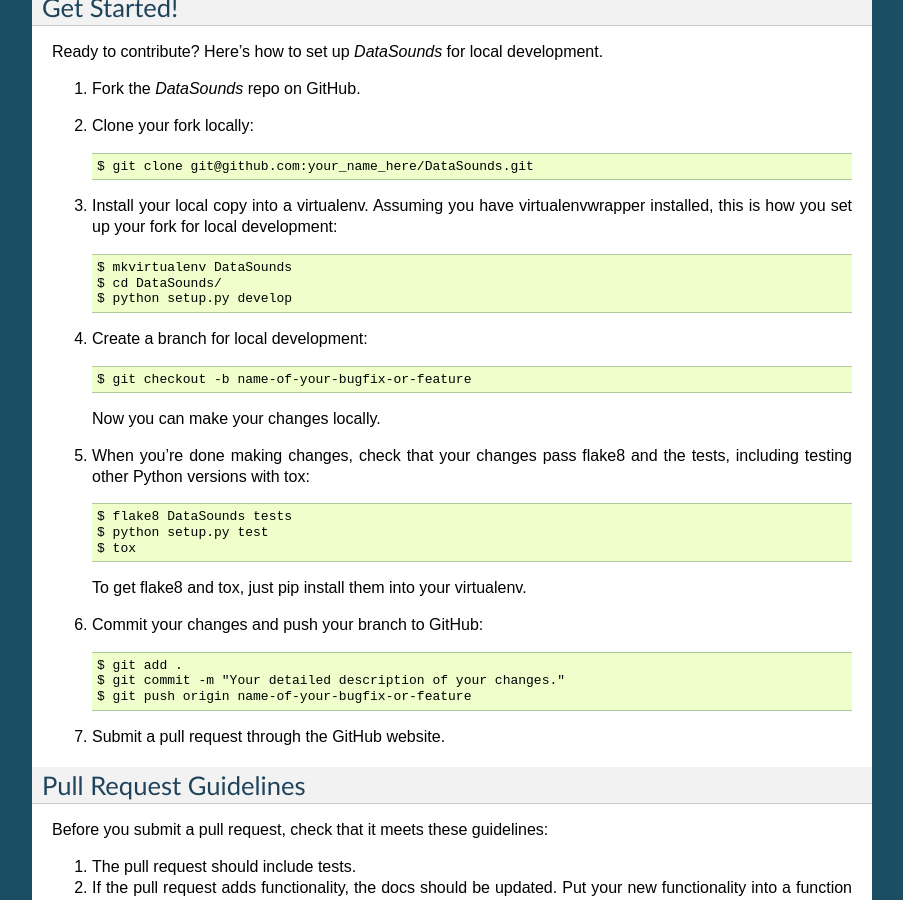
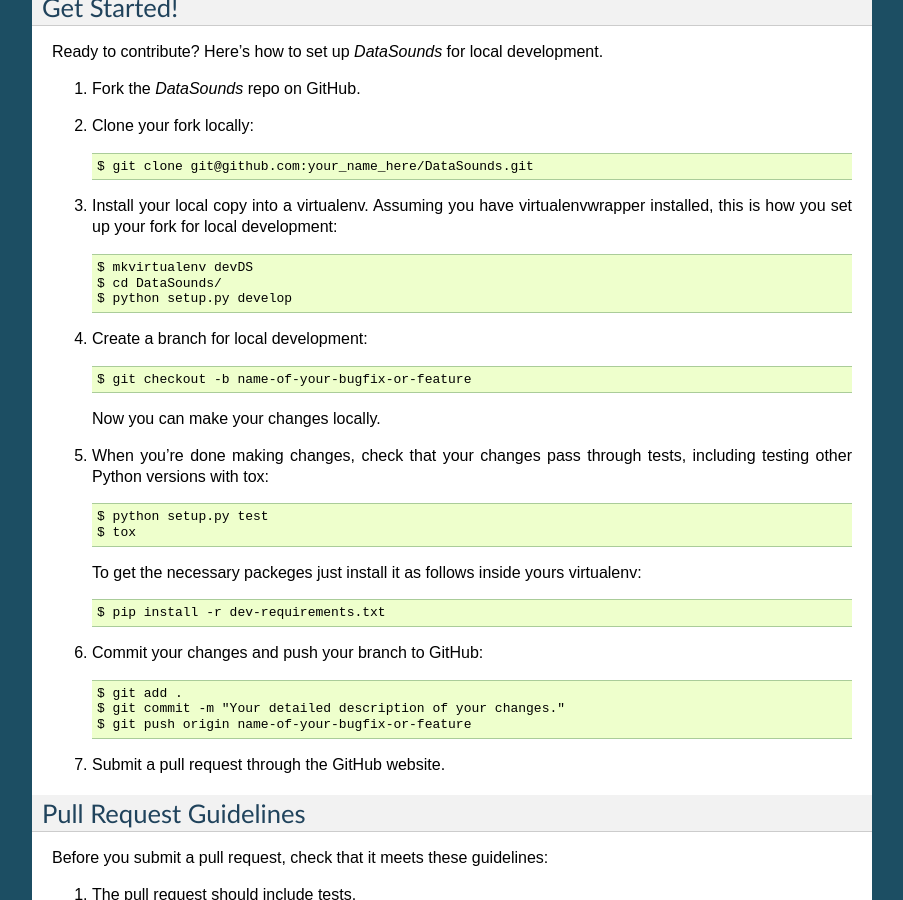
Before and after one commit to DataSounds/DataSounds, a Sphinx documentation site: the page built from docs/contributing.rst, in a window 1280 px wide and 900 px high, scrolled down 984 px. Shown: the whole window, without its empty margins (198-1101 px from the left). Built offline with Sphinx 7.4.7, drawn with Linux system fonts in a browser that asks for light colours.

Commit message:
better description of testing while contributing

```diff
--- a/docs/contributing.rst
+++ b/docs/contributing.rst
@@ -64,7 +64,7 @@
 
 3. Install your local copy into a virtualenv. Assuming you have virtualenvwrapper installed, this is how you set up your fork for local development::
 
-    $ mkvirtualenv DataSounds
+    $ mkvirtualenv devDS
     $ cd DataSounds/
     $ python setup.py develop
 
@@ -74,13 +74,14 @@
 
    Now you can make your changes locally.
 
-5. When you're done making changes, check that your changes pass flake8 and the tests, including testing other Python versions with tox::
+5. When you're done making changes, check that your changes pass through tests, including testing other Python versions with tox::
 
-    $ flake8 DataSounds tests
     $ python setup.py test
     $ tox
 
-   To get flake8 and tox, just pip install them into your virtualenv.
+   To get the necessary packeges just install it as follows inside yours virtualenv::
+
+   $ pip install -r dev-requirements.txt
 
 6. Commit your changes and push your branch to GitHub::
 
```
